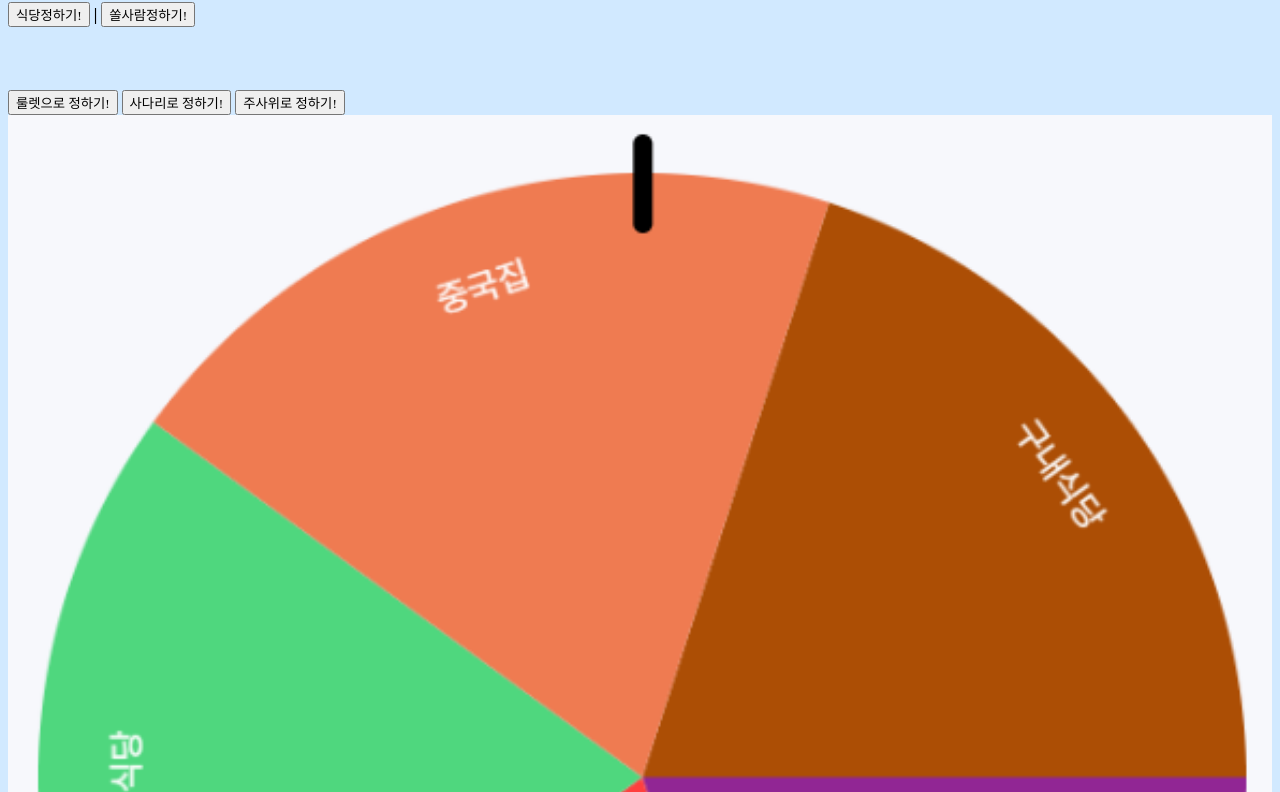
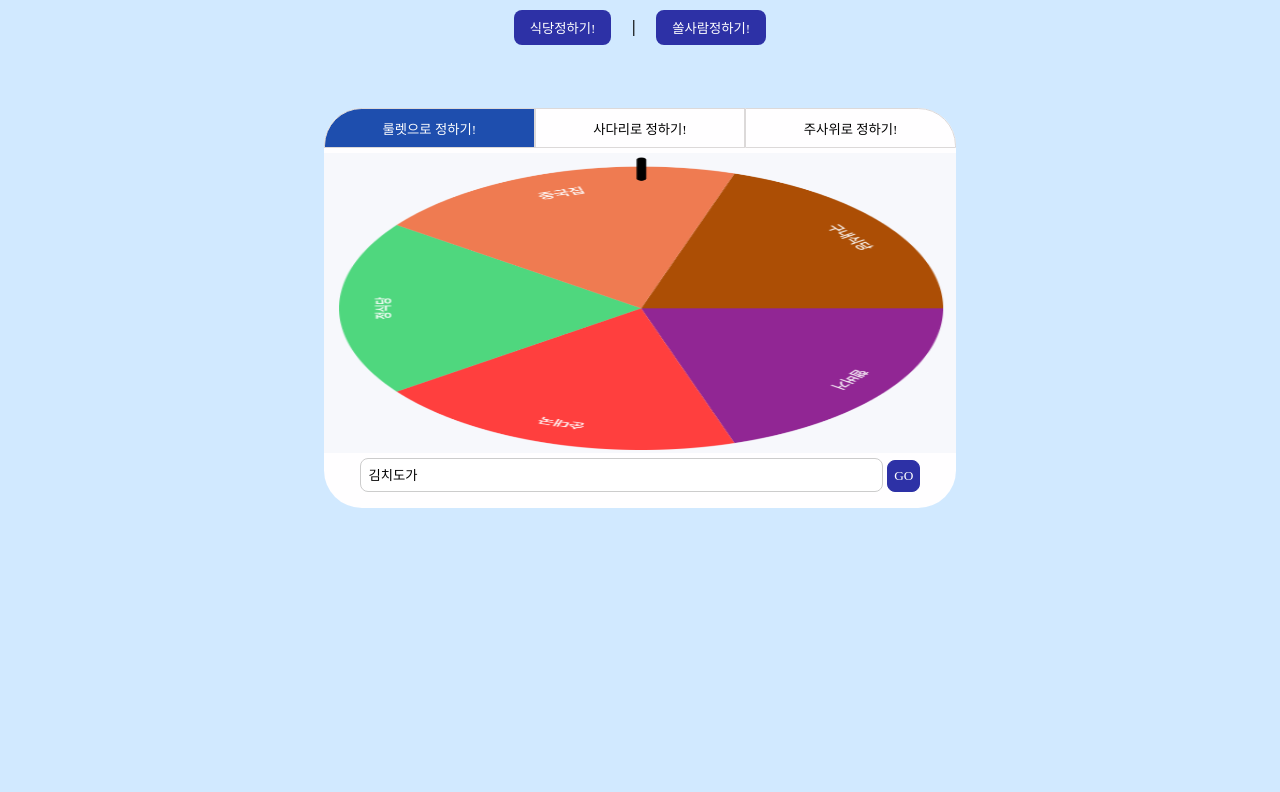
Before and after one commit to woorifisa-service-dev-3rd/frontend-1st-lunch-game, a plain HTML site: page index.html in a window 1280 px wide. Shown: the part 87-879 px from the top of the page. After the commit the page ends 800 px from the top, so only its background shows below. Drawn offline with Linux system fonts and the light colour scheme; a small style sheet from the web is missing.

Commit message:
[UPDATE] Seperate_CSS_From_Html_File

```diff
--- a/style.css
+++ b/style.css
@@ -7,3 +7,81 @@
 #main {
     background-color: #D1E9FF;
 }
+
+body {
+    background-color: #E2EDFF;
+}
+h1 {
+    text-align: center;
+    color: #2D31A6;
+}
+h1 span {
+    color: #000000;
+}
+.center {
+    display: flex;
+    justify-content: center;
+}
+.button-group input[type="button"] {
+    margin: 0 1%;
+    padding: 0.5rem 1rem;
+    background-color: #2D31A6;
+    color: #fff;
+    border: none;
+    border-radius: 0.5rem;
+    cursor: pointer;
+}
+.button-group strong {
+    margin: 0 0.5rem;
+    align-self: center;
+}
+.content {
+    background-color: #FFFEFF;
+    border-radius: 1cm;
+    width: 50%;
+    height: 25rem;
+    display: flex;
+    flex-direction: column;
+    justify-content: space-between;
+}
+.tab-buttons {
+    display: flex;
+    justify-content: space-between;
+    width: 100%;
+    height: 10%;
+}
+.tab-buttons input[type="button"] {
+    width: 33.33%;
+    height: 100%;
+    border: 1px solid #DCD9D9;
+    background-color: #FFFEFF;
+    border-radius: 0;
+    cursor: pointer;
+}
+.tab-buttons input[type="button"]:first-child {
+    border-radius: 1cm 0 0 0;
+    background-color: #1E4EAE;
+    color: #fff;
+}
+.tab-buttons input[type="button"]:nth-child(3) {
+    border-radius: 0 1cm 0 0;
+}
+.input-group {
+    text-align: center;
+    padding-bottom: 1rem;
+}
+.input-group input[type="text"] {
+    width: 80%;
+    height: 2rem;
+    border: 1px solid #ccc;
+    border-radius: 0.5rem;
+    padding: 0 0.5rem;
+}
+.input-group input[type="button"] {
+    height: 2rem;
+    border: 1px solid #2D31A6;
+    background-color: #2D31A6;
+    color: #fff;
+    border-radius: 0.5rem;
+    cursor: pointer;
+}
```
